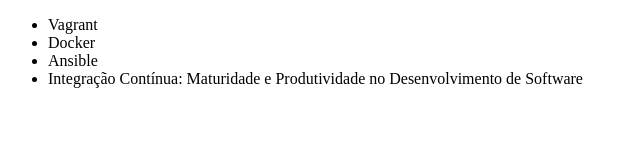
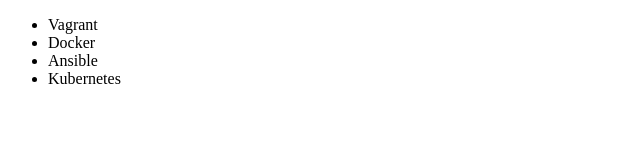
Before and after one commit to dscarmos/alura-git, a plain HTML site: page index.html in a window 1280 px wide. Shown: the whole page, without its empty margins (0-640 px from the left). Drawn offline with Linux system fonts and the light colour scheme.

Commit message:
Adicionando curso de Kubernetes

```diff
--- a/index.html
+++ b/index.html
@@ -9,7 +9,7 @@
         <li>Vagrant</li>
         <li>Docker</li>
         <li>Ansible</li>
-        <li>Integração Contínua: Maturidade e Produtividade no Desenvolvimento de Software</li>
+        <li>Kubernetes</li>
     </ul>
 </body>
 </html>
```
